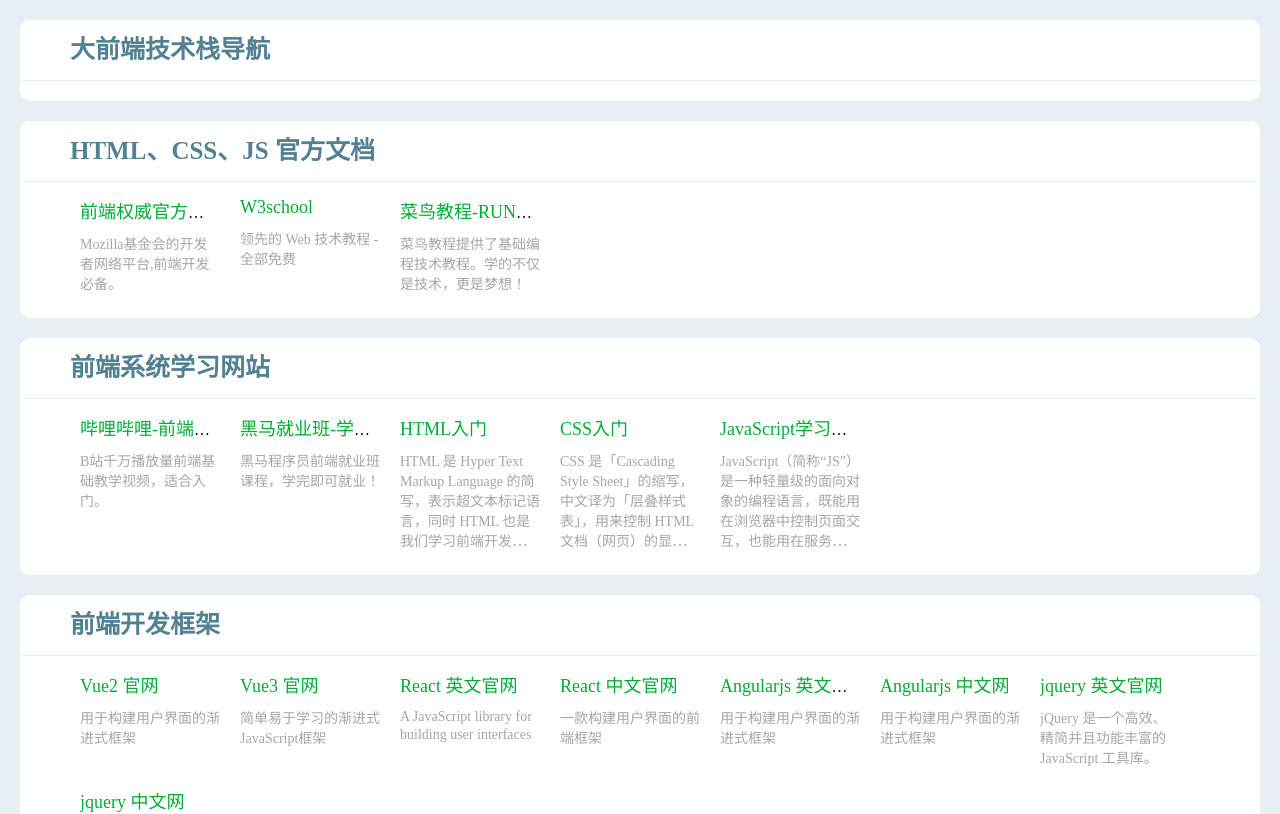
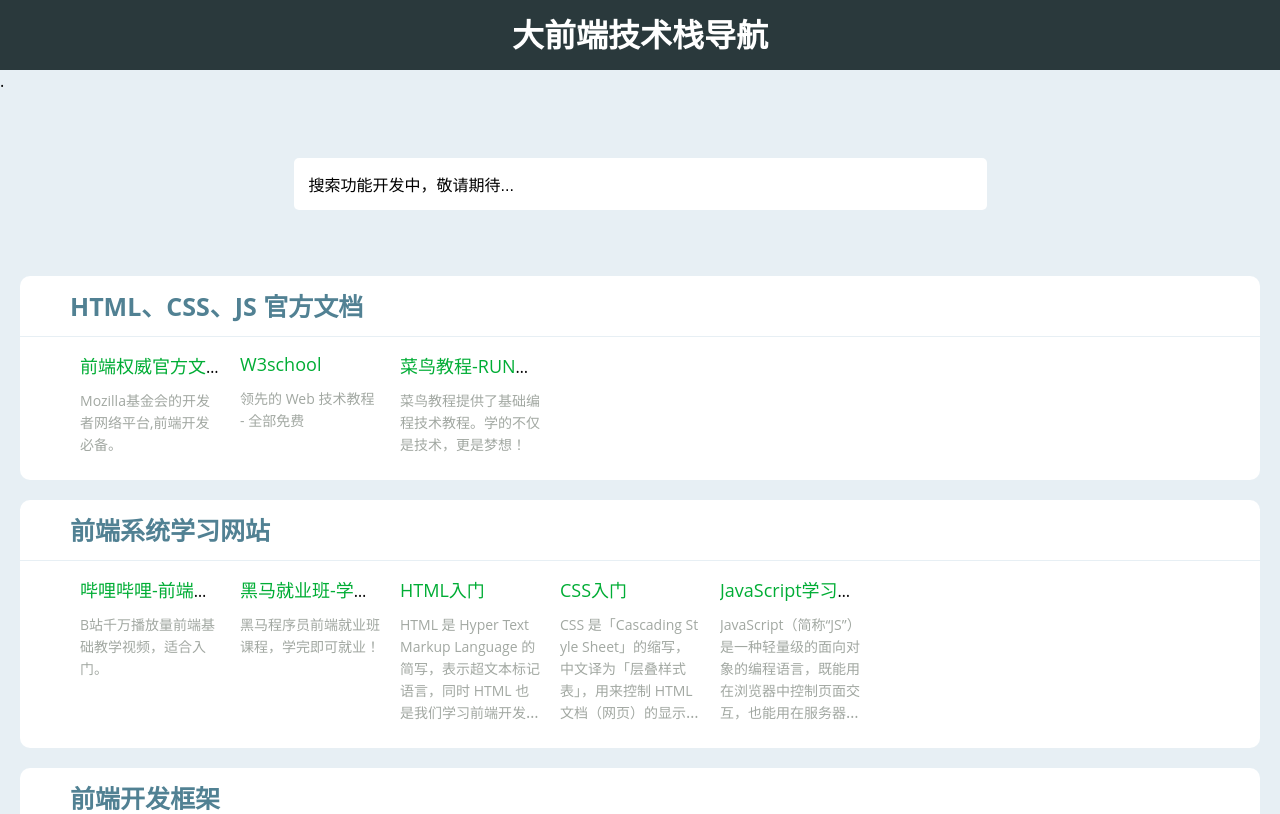
Before and after one commit to cxiaozhi/navAiwanStroe, a Vue app: page /#/ in a window 1280 px wide. Shown: the top 814 px of the page. Built offline with nearby package versions, Linux system fonts and the light colour scheme.

Commit message:
完善了头部样式，添加了搜索框

```diff
--- /dev/null
+++ b/src/components/nav-header.vue
@@ -0,0 +1,43 @@
+<template>
+  <div class="nav-header">
+    <span class="nav-title">
+      <h1 class="nav-title">大前端技术栈导航</h1>
+    </span>
+  </div>
+</template>
+
+<script>
+export default {
+  name: 'NavHeader',
+  components: {},
+  props: {},
+  data () {
+    return {
+    }
+  },
+  computed: {},
+  watch: {},
+  created () { },
+  mounted () { },
+  methods: {}
+}
+</script>
+
+<style lang="less" scoped>
+.nav-header {
+  background-color: #2a393c;
+  height: 50px;
+  line-height: 50px;
+  padding: 10px;
+
+  .nav-title {
+    text-align: center;
+
+    h1 {
+      color: #ffffff;
+      margin: 0;
+      padding: 0;
+    }
+  }
+}
+</style>
--- a/src/components/nav-panel.vue
+++ b/src/components/nav-panel.vue
@@ -105,6 +105,7 @@
       -webkit-box-orient: vertical;
       -webkit-line-clamp: 5;
       overflow: hidden;
+      word-break: break-all;
 
       span {
         text-overflow: ellipsis;
--- /dev/null
+++ b/src/components/nav-search.vue
@@ -0,0 +1,44 @@
+<template>
+  <div class="nav-search container">
+    <div class="search-box">
+      <input type="text" value="搜索功能开发中，敬请期待...">
+    </div>
+  </div>
+</template>
+
+<script>
+export default {
+  name: 'NavSearch',
+  components: {},
+  props: {},
+  data () {
+    return {
+    }
+  },
+  computed: {},
+  watch: {},
+  created () { },
+  mounted () { },
+  methods: {}
+}
+</script>
+
+<style lang="less" scoped>
+.nav-search {
+  .search-box {
+    text-align: center;
+    margin: 66px 0;
+
+    input {
+      width: 693px;
+      height: 52px;
+      border: 0px;
+      border-radius: 5px;
+      padding: 0 15px;
+      font-size: 16px;
+      box-sizing: border-box;
+    }
+
+  }
+}
+</style>
--- a/src/mock/index.js
+++ b/src/mock/index.js
@@ -190,7 +190,7 @@
   },
   {
     title: 'Nodejs全栈开发之nodejs 高级编程',
-    babel: 'Node前后端交互Node.js，通过 Node.js 平台及其相关技术完成应用程序的服务端开发，其中也会涉及目前主流的一些标准和框架，例如 GraphQL、Egg.js，掌握这些后，你可以完成整个网站或 App 的前后端开发，跻身成为全栈型的前端人才。,包含项目实战。',
+    babel: 'Nodejs全栈开发之nodejs 高级编程，通过 Node.js 平台及其相关技术完成应用程序的服务端开发，其中也会涉及目前主流的一些标准和框架，例如 GraphQL、Egg.js，掌握这些后，你可以完成整个网站或 App 的前后端开发，跻身成为全栈型的前端人才。,包含项目实战。',
     href: 'https://www.bilibili.com/video/BV1sA41137qw/?spm_id_from=autoNext'
   }
 
@@ -230,3 +230,13 @@
   }
 
 ]
+
+// 前端面试
+export const interview = [
+  {
+    title: '前端面试知识点',
+    babel: '前端面试21个重要知识点',
+    href: 'https://www.runoob.com/w3cnote/front-end-interview-a-few-important-points-of-knowledge.html'
+  }
+
+]
--- a/src/styles/common.css
+++ b/src/styles/common.css
@@ -1,5 +1,7 @@
 html {
   background-color: #e7eff4;
+  margin: 0;
+  padding: 0;
 }
 
 .container {
@@ -10,3 +12,9 @@
 a {
   text-decoration: none;
 }
+
+body {
+  font-family: "Lantinghei SC", "Open Sans", "Lucida Grande", Helvetica, "PingFang SC", STheiti, Verdana, "microsoft yahei", "simsun", Geneva, sans-serif;
+  margin: 0;
+  padding: 0;
+}
--- a/src/views/LayOut.vue
+++ b/src/views/LayOut.vue
@@ -1,22 +1,27 @@
 <template>
-  <div class="container">
-    <NavPanel></NavPanel>
+  <div class="layout">
+    <NavHeader></NavHeader>.
+    <NavSearch></NavSearch>
     <NavPanel :frame="htmlCssJs" title="HTML、CSS、JS 官方文档"></NavPanel>
     <NavPanel :frame="studyWeb" title="前端系统学习网站"></NavPanel>
     <NavPanel :frame="frame" title="前端开发框架"></NavPanel>
     <NavPanel :frame="VueStudy" title="Vue官方资料"></NavPanel>
     <NavPanel :frame="assembly" title="Vue组件库"></NavPanel>
+    <NavPanel :frame="NodeJs" title="Node.js技术栈"></NavPanel>
     <NavPanel :frame="csUndergraduate" title="计算机专业课程体系"></NavPanel>
-    <NavPanel :frame="NodeJs" title="Node.js技术栈"></NavPanel>
+    <NavPanel :frame="interview" title="前端面试"></NavPanel>
   </div>
 </template>
 
 <script>
+import NavHeader from '@/components/nav-header.vue'
 import NavPanel from '@/components/nav-panel.vue'
-import { frame, VueStudy, assembly, htmlCssJs, studyWeb, NodeJs, csUndergraduate } from '@/mock'
+import NavSearch from '@/components/nav-search.vue'
+
+import { frame, VueStudy, assembly, htmlCssJs, studyWeb, NodeJs, csUndergraduate, interview } from '@/mock'
 export default {
   name: 'LayOut',
-  components: { NavPanel },
+  components: { NavPanel, NavHeader, NavSearch },
   props: {},
   data () {
     return {
@@ -26,7 +31,9 @@
       htmlCssJs,
       studyWeb,
       NodeJs,
-      csUndergraduate
+      csUndergraduate,
+      interview,
+      NavSearch
     }
   },
   computed: {},
```
